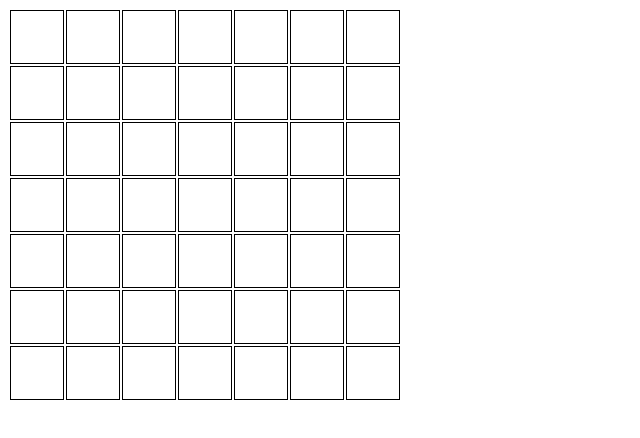
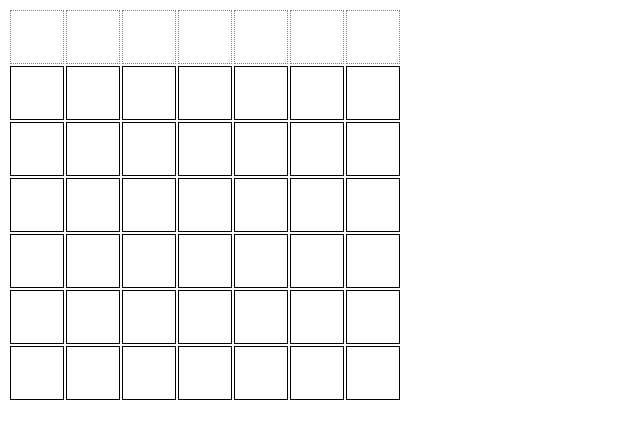
Before and after one commit to hasierpastor/connect_four, a plain HTML site: page index.html in a window 1280 px wide. Shown: the whole page, without its empty margins (0-640 px from the left). Drawn offline with Linux system fonts and the light colour scheme.

Commit message:
added top-row style

```diff
--- a/connect4.css
+++ b/connect4.css
@@ -24,6 +24,10 @@ td {
   background-color: blue;
 }
 
+#column-top * {
+  border-color: grey;
+  border-style: dotted;
+}
 /* TODO: make pieces red/blue,  depending on player 1/2 piece */
 
 /* column-top is table row of clickable areas for each column */
--- a/connect4.js
+++ b/connect4.js
@@ -51,7 +51,6 @@ function makeHtmlBoard() {
   }
 
   let hoverTarget = document.getElementById('column-top'); // variable to find top column
-  hoverTarget.style.borderColor = 'grey';
   hoverTarget.addEventListener(
     'mouseover',
     function(event) {
```
